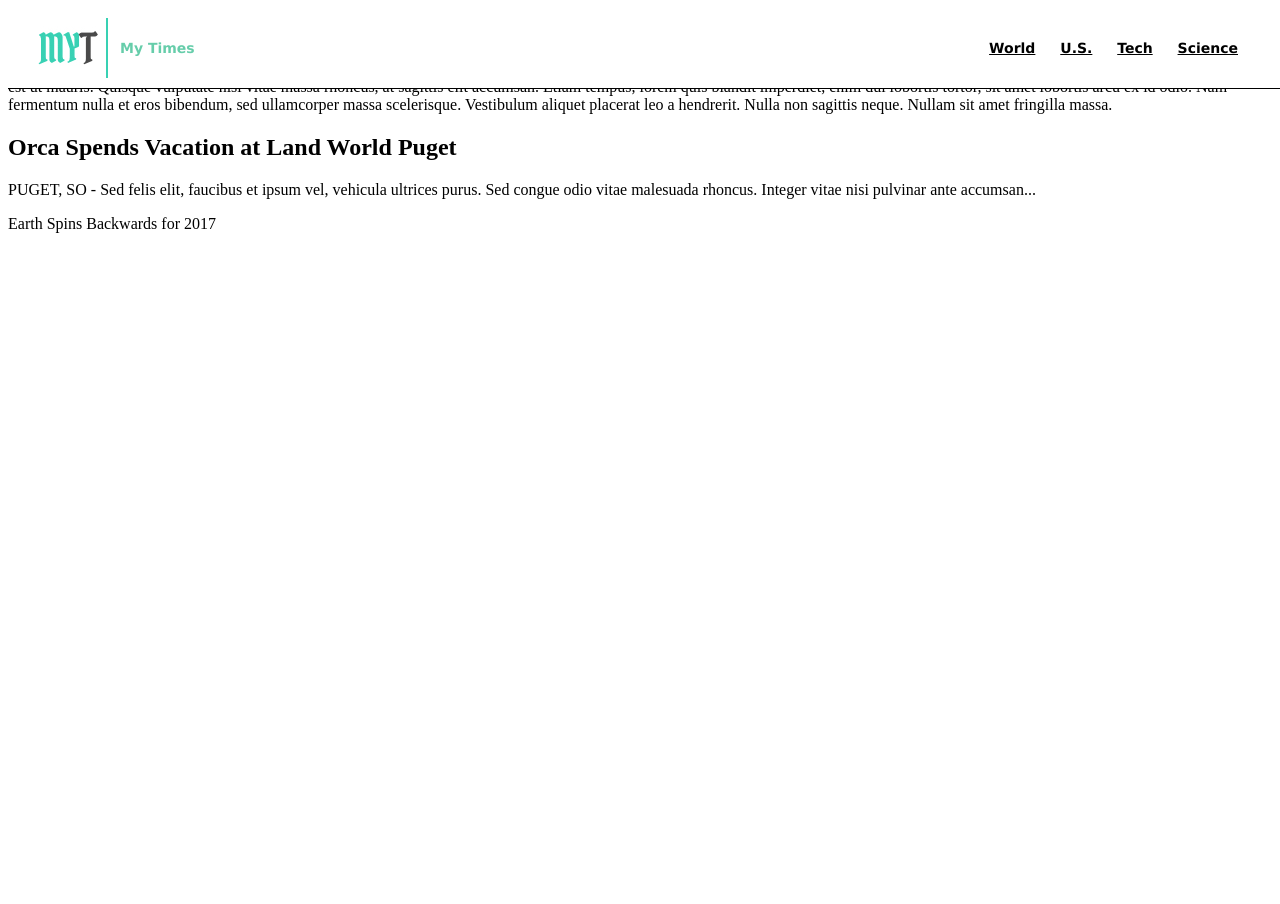
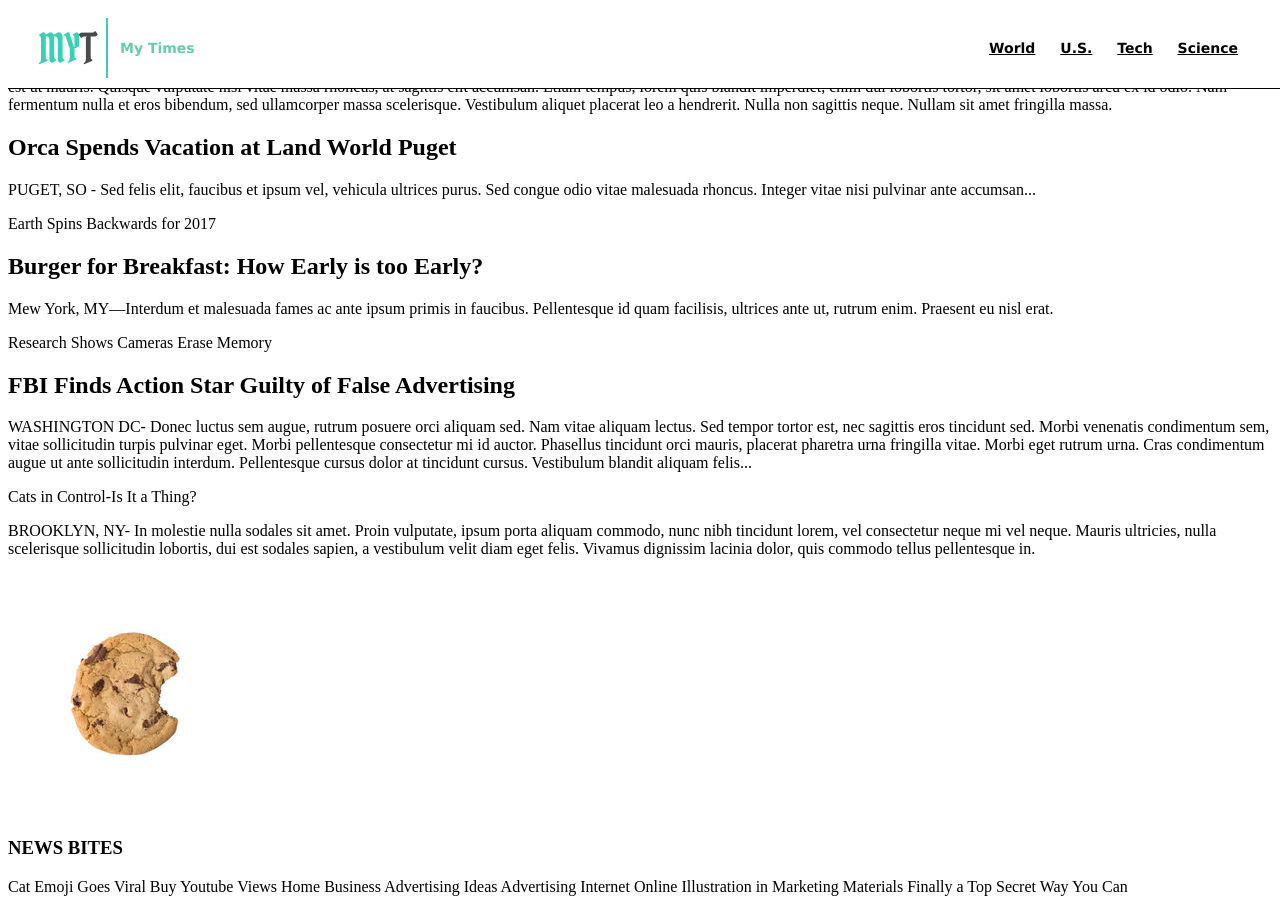
Before and after one commit to eddie0023/My-Times, a plain HTML site: page index.html in a window 1280 px wide. Before the commit the page ends 800 px from the top, so only its background shows below. Drawn offline with Linux system fonts and the light colour scheme.

Commit message:
Add header and all of body text without fotter and no format done on body yet.

```diff
--- a/index.html
+++ b/index.html
@@ -36,7 +36,7 @@
 
 <!-- story 1 -->
     <div class="body">
-      <div class="lotstext">
+      <div class="one">
         <div class="lead story">
           <div class="image1">
             <span>
@@ -50,8 +50,6 @@
             Nam fermentum nulla et eros bibendum, sed ullamcorper massa scelerisque. Vestibulum aliquet placerat leo a hendrerit. Nulla non sagittis neque. Nullam sit amet fringilla massa. </p>
         </div>
 
-<!-- story 2 -->
-
           <div class"stories">
             <div class"story">
               <div class="text">
@@ -62,7 +60,55 @@
                 <span> Earth Spins Backwards for 2017 </span>
               </div>
             </div>
+            <div class="story">
+              <div class="text">
+                <h2>Burger for Breakfast: How Early is too Early?</h2>
+                <p class="nar">Mew York, MY—Interdum et malesuada fames ac ante ipsum primis in faucibus. Pellentesque id quam facilisis, ultrices ante ut, rutrum enim. Praesent eu nisl erat.</p>
+              </div>
+              <div class="hipster">
+                <span>Research Shows Cameras Erase Memory</span>
+              </div>
+            </div>
+          </div>
+        </div>
 
+
+<!-- story 2 -->
+
+        <div class="two">
+          <div class"story">
+            <div class="text">
+              <h2>FBI Finds Action Star Guilty of False Advertising</h2>
+              <p class="nar"> WASHINGTON DC- Donec luctus sem augue, rutrum posuere orci aliquam sed. Nam vitae aliquam lectus. Sed tempor tortor est,
+                    nec sagittis eros tincidunt sed. Morbi venenatis condimentum sem, vitae sollicitudin turpis pulvinar eget. Morbi pellentesque consectetur mi id auctor.
+                    Phasellus tincidunt orci mauris, placerat pharetra urna fringilla vitae. Morbi eget rutrum urna.
+                    Cras condimentum augue ut ante sollicitudin interdum. Pellentesque cursus dolor at tincidunt cursus. Vestibulum blandit aliquam felis... </p>
+            </div>
+          </div>
+          <div class="story">
+            <div class="ceo">
+              <span>Cats in Control-Is It a Thing?</span>
+            </div>
+            <p class="nar"> BROOKLYN, NY- In molestie nulla sodales sit amet. Proin vulputate, ipsum porta aliquam commodo, nunc nibh tincidunt lorem, vel consectetur neque mi vel neque.
+               Mauris ultricies, nulla scelerisque sollicitudin lobortis, dui est sodales sapien, a vestibulum velit diam eget felis. Vivamus dignissim lacinia dolor, quis commodo tellus pellentesque in.</p>
+             </div>
+           </div>
+
+<!-- story 3 -->
+
+        <div class="three">
+          <img class="cookie" src="resources/pictures/cookie.png">
+          <div class="news">
+            <h3> NEWS BITES </h3>
+            <span class="bite" >Cat Emoji Goes Viral</span>
+            <span class="bite" >Buy Youtube Views</span>
+            <span class="bite" >Home Business Advertising Ideas</span>
+            <span class="bite" >Advertising Internet Online</span>
+            <span class="bite" >Illustration in Marketing Materials</span>
+            <span class="bite" >Finally a Top Secret Way You Can</span>
+          </div>
+        </div>
+      </div>
 
   </body>
 </html>
```
